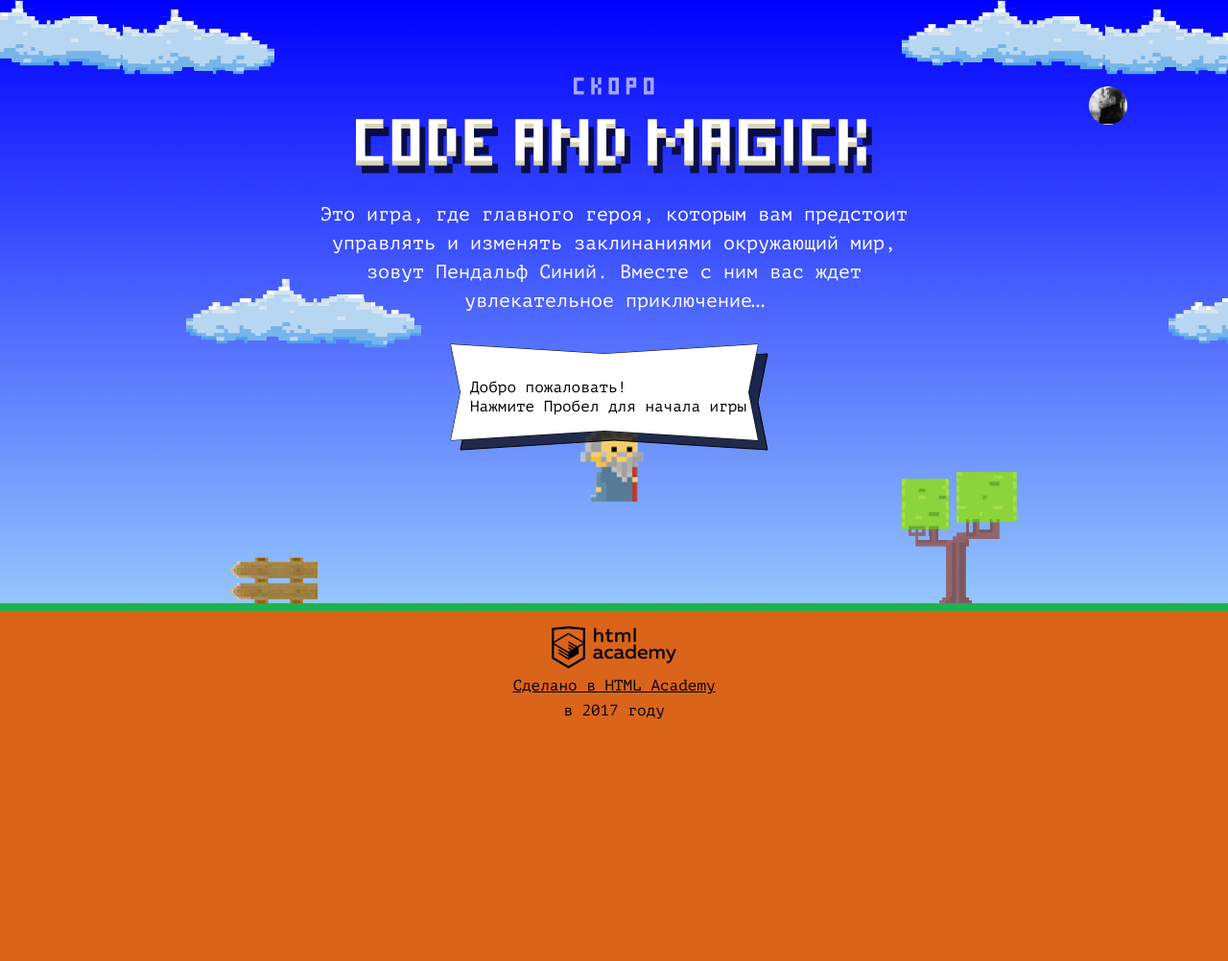
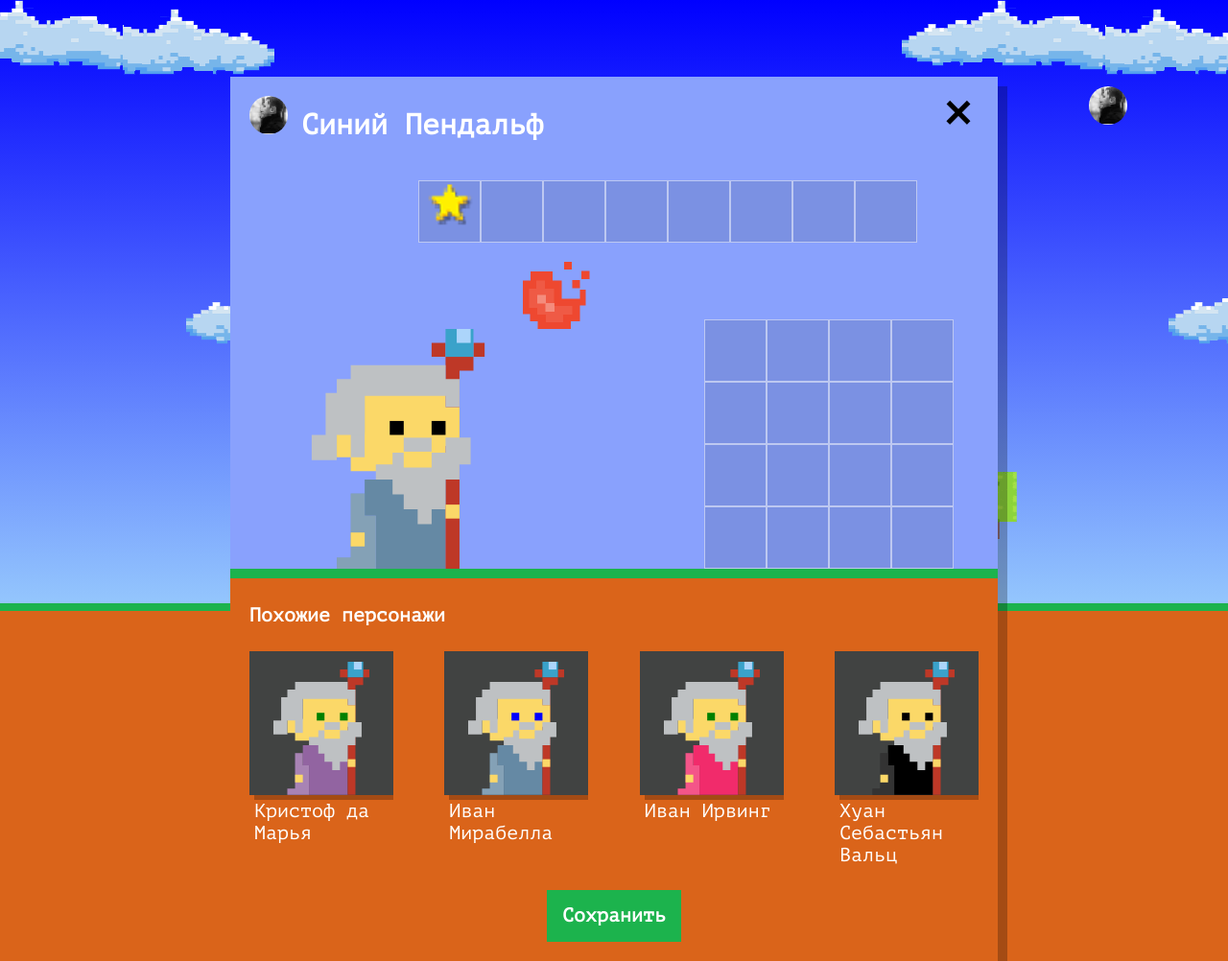
Before and after one commit to Manfred7/201238-code-and-magick-21, a website: page index.html in a window 1280 px wide. Shown: the whole page at 96% size. Before the commit the page ends 800 px from the top, so only its background shows below. Drawn offline with Linux system fonts and the light colour scheme.

Commit message:
ДЗ module3-task1 Выделил формирование массива волшебников в отдельную функцию

```diff
--- a/index.html
+++ b/index.html
@@ -204,6 +204,8 @@
   }
 </script>
 <script src="js/game.js"></script>
+<script src="js/stat.js"></script>
+<script src="js/setup.js"></script>
 
 </body>
 </html>
--- a/js/setup.js
+++ b/js/setup.js
@@ -0,0 +1,63 @@
+'use strict';
+
+const WIZARD_NAMES = [`Иван`, `Хуан Себастьян`, `Мария`, `Кристоф`, `Виктор`, `Юлия`, `Люпита`, `Вашингтон`];
+const WIZARD_LASTNAMES = [`да Марья`, `Верон`, `Мирабелла`, `Вальц`, `Онопко`, `Топольницкая`, `Нионго`, `Ирвинг`];
+const WIZARD_COAT_COLOR = [`rgb(101, 137, 164)`, `rgb(241, 43, 107)`, `rgb(146, 100, 161)`, `rgb(56, 159, 117)`, `rgb(215, 210, 55)`, `rgb(0, 0, 0)`];
+const WIZARD_EYES_COLOR = [`black`, `red`, `blue`, `yellow`, `green`];
+
+const userDialog = document.querySelector(`.setup`);
+userDialog.classList.remove(`hidden`);
+
+const similarListElement = userDialog.querySelector(`.setup-similar-list`);
+
+const similarWizardTemplate = document.querySelector(`#similar-wizard-template`)
+  .content
+  .querySelector(`.setup-similar-item`);
+
+const getRandomArrayElement = function (array) {
+  return array[Math.floor(Math.random() * (array.length))];
+};
+
+const getWizardName = function () {
+  return `${getRandomArrayElement(WIZARD_NAMES)}  ${getRandomArrayElement(WIZARD_LASTNAMES)}`;
+};
+
+const generateWizard = function () {
+  let wizard = {
+    name: getWizardName(),
+    coatColor: getRandomArrayElement(WIZARD_COAT_COLOR),
+    eyesColor: getRandomArrayElement(WIZARD_EYES_COLOR),
+  };
+  return wizard;
+};
+
+const createWizards = function () {
+  const tmpWizards = [];
+  for (let i = 0; i < 4; i++) {
+    tmpWizards.push(generateWizard());
+  }
+  return tmpWizards;
+};
+
+const wizards = createWizards();
+
+const renderWizard = function (wizard) {
+  let wizardElement = similarWizardTemplate.cloneNode(true);
+
+  wizardElement.querySelector(`.setup-similar-label`).textContent = wizard.name;
+  wizardElement.querySelector(`.wizard-coat`).style.fill = wizard.coatColor;
+  wizardElement.querySelector(`.wizard-eyes`).style.fill = wizard.eyesColor;
+
+  return wizardElement;
+};
+
+const makeFragment = function () {
+  const fragment = document.createDocumentFragment();
+  for (let i = 0; i < wizards.length; i++) {
+    fragment.appendChild(renderWizard(wizards[i]));
+  }
+  return fragment;
+};
+
+similarListElement.appendChild(makeFragment());
+userDialog.querySelector(`.setup-similar`).classList.remove(`hidden`);
```
